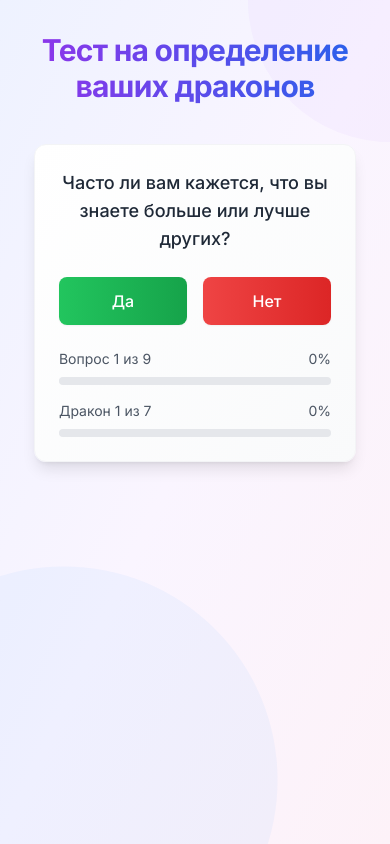
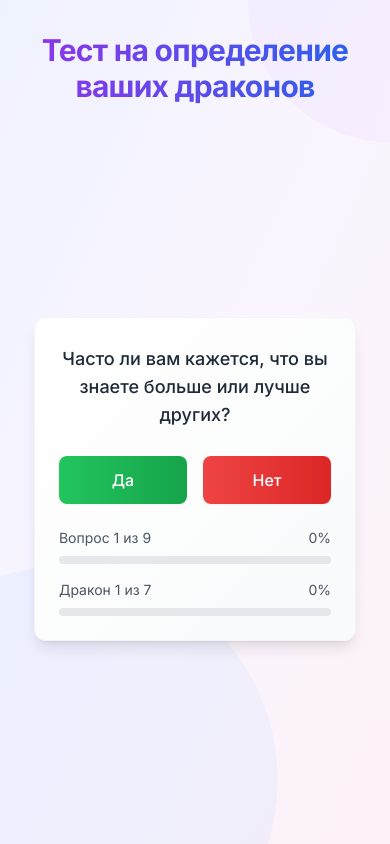
Before and after one commit to MakShuk/dragon-testnpx, a React (Create React App) app: page / in a window 390 px wide. Built offline with nearby package versions, Linux system fonts and the light colour scheme.

Commit message:
Обновить стили и анимации компонентов приложения, улучшить выравнивание и адаптивность элементов

```diff
--- a/src/App.js
+++ b/src/App.js
@@ -16,7 +16,7 @@ function App() {
   }, []);
 
   return (
-    <div className={`App ${!isReady ? 'no-animation' : ''}`}>
+    <div className={`App min-h-screen flex items-center justify-center ${!isReady ? 'no-animation' : ''}`}>
       <DragonTest />
     </div>
   );
--- a/src/components/DragonTest/Question.jsx
+++ b/src/components/DragonTest/Question.jsx
@@ -33,6 +33,12 @@ const Question = ({
           initial={{ opacity: 0, y: 10 }}
           animate={{ opacity: 1, y: 0 }}
           transition={animationConfig}
+          style={{
+            height: "90px",
+            display: "flex",
+            justifyContent: "center",
+            alignItems: "center"
+          }}
         >
           <p className="text-lg font-medium text-gray-800">{question}</p>
         </motion.div>
--- a/src/components/ui/Card.jsx
+++ b/src/components/ui/Card.jsx
@@ -17,7 +17,7 @@ const Card = ({ children, className = '', title }) => {
       exit={{ opacity: 0, y: -20 }}
       transition={{ duration: 0.3, ease: 'easeOut' }}
       className={cn(
-        'max-w-md mx-auto mt-10 p-6 bg-gradient-to-br from-white to-gray-50 rounded-xl shadow-lg',
+        'max-w-md mx-auto p-6 bg-gradient-to-br from-white to-gray-50 rounded-xl shadow-lg',
         'border border-gray-100',
         'backdrop-blur-sm',
         'hover:shadow-xl transition-shadow duration-300',
--- a/src/dragon-test.jsx
+++ b/src/dragon-test.jsx
@@ -56,6 +56,7 @@ const DragonTest = () => {
         <motion.h1
           initial={{ opacity: 0, y: -20 }}
           animate={{ opacity: 1, y: 0 }}
+          style={{ height: "clamp(150px, 30vh, 500px)" }}
           className="text-3xl font-bold text-center mb-8 bg-gradient-to-r from-purple-600 to-blue-600 bg-clip-text text-transparent"
         >
           Тест на определение ваших драконов
```
